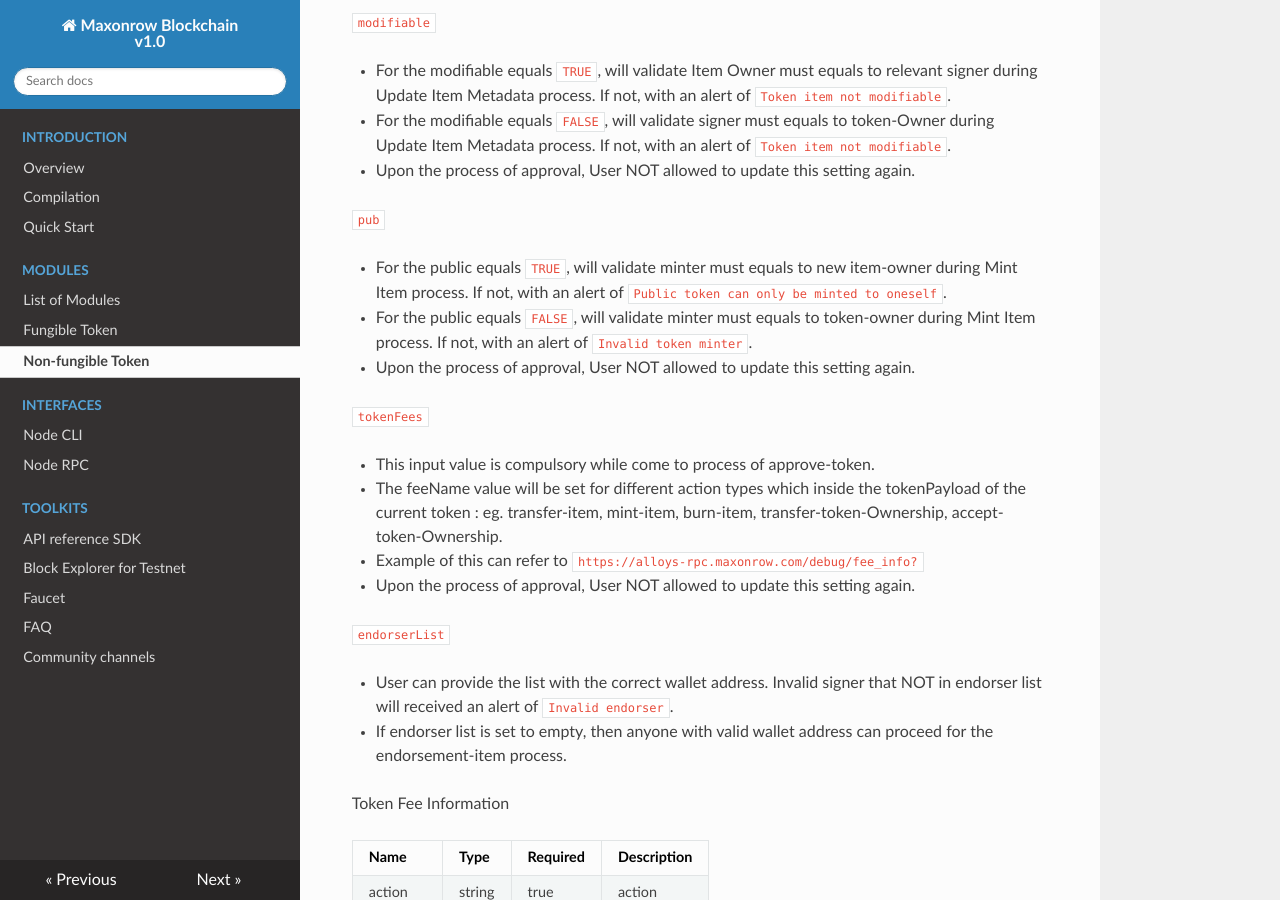
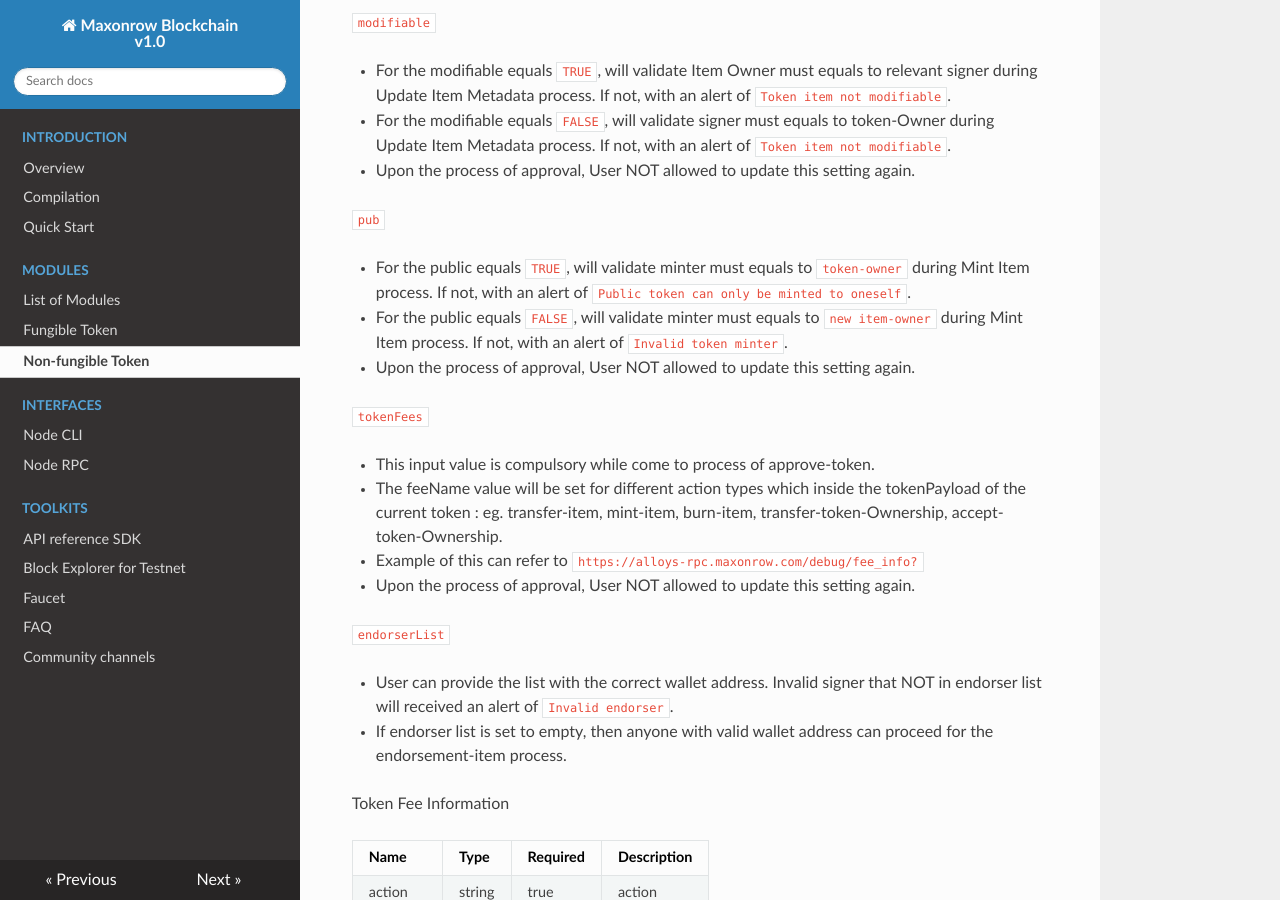
Before and after one commit to maxonrow/docs, an MkDocs documentation site: the page built from docs/modules/nonfungible/nonfungible.md, in a window 1280 px wide and 900 px high, scrolled down 6000 px. Built offline with MkDocs 1.6.1, drawn with Linux system fonts in a browser that asks for light colours; nearby versions of some CDN libraries.

Commit message:
v2.0 - update pub status type in NFT

```diff
--- a/docs/modules/nonfungible/nonfungible.md
+++ b/docs/modules/nonfungible/nonfungible.md
@@ -282,9 +282,9 @@ Token Data Information
 
 `pub`
 
-* For the public equals `TRUE`, will validate minter must equals to new item-owner during Mint Item process.
+* For the public equals `TRUE`, will validate minter must equals to `token-owner` during Mint Item process.
 If not, with an alert of `Public token can only be minted to oneself`.
-* For the public equals `FALSE`, will validate minter must equals to token-owner during Mint Item process.
+* For the public equals `FALSE`, will validate minter must equals to `new item-owner` during Mint Item process.
 If not, with an alert of `Invalid token minter`.
 * Upon the process of approval, User NOT allowed to update this setting again.
 
```
